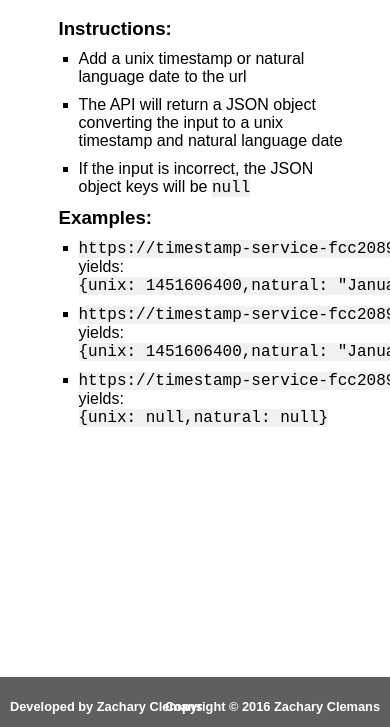
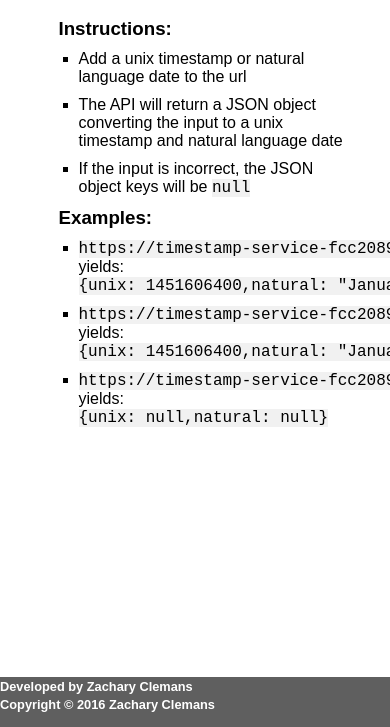
Before and after one commit to zaclem01/timestamp_microservice, a website: page public/index.html in a window 390 px wide. Shown: the part 117-844 px from the top of the page. Drawn offline with Linux system fonts and the light colour scheme.

Commit message:
add media query for footer on small screens

```diff
--- a/public/styles.css
+++ b/public/styles.css
@@ -56,3 +56,10 @@ li {
 .footer .copyright {
 	right: 10px;
 }
+
+@media screen and (max-width: 480px) {
+	.footer .copyright, .footer .developer {
+		position: static;
+		display: block;
+	}
+}
```
